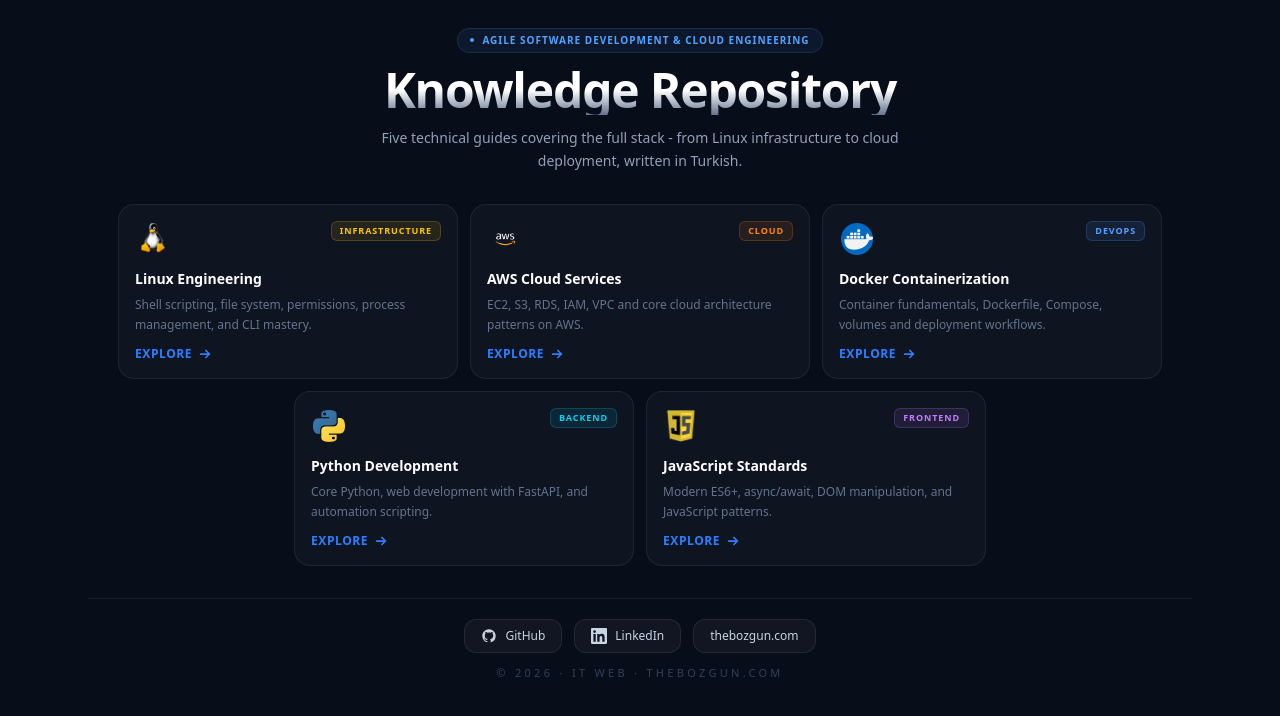
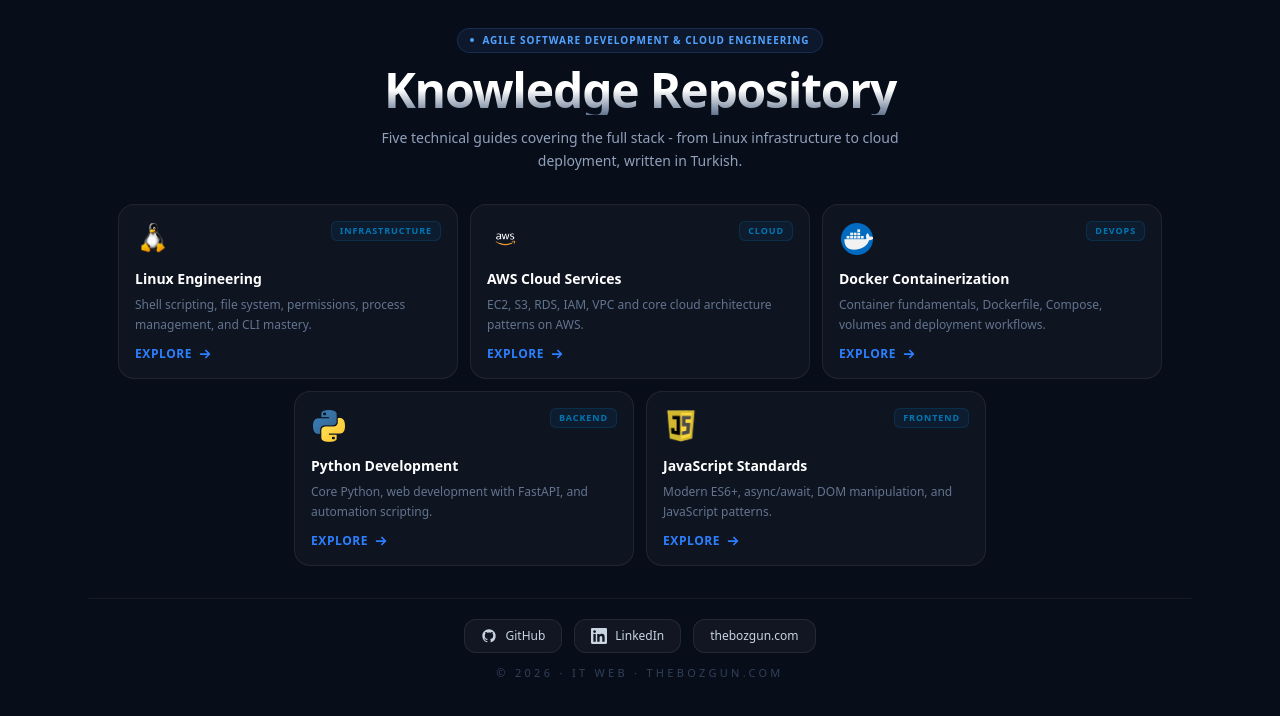
Before and after one commit to BozgunBer-2506/Knowledge-Repository, a React (Vite) app: page / in a window 1280 px wide. Shown: the top 716 px of the page. Built offline with nearby package versions, Linux system fonts and the light colour scheme.

Commit message:
style: unify tag colors to LinkedIn blue

```diff
--- a/src/App.jsx
+++ b/src/App.jsx
@@ -43,11 +43,11 @@ const guides = [
 ];
 
 const tagColors = {
-  Infrastructure: "text-yellow-400 bg-yellow-400/10 border-yellow-400/20",
-  Cloud: "text-orange-400 bg-orange-400/10 border-orange-400/20",
-  DevOps: "text-blue-400 bg-blue-400/10 border-blue-400/20",
-  Backend: "text-cyan-400 bg-cyan-400/10 border-cyan-400/20",
-  Frontend: "text-purple-400 bg-purple-400/10 border-purple-400/20",
+  Infrastructure: "text-[#0077B5] bg-[#0077B5]/10 border-[#0077B5]/20",
+  Cloud: "text-[#0077B5] bg-[#0077B5]/10 border-[#0077B5]/20",
+  DevOps: "text-[#0077B5] bg-[#0077B5]/10 border-[#0077B5]/20",
+  Backend: "text-[#0077B5] bg-[#0077B5]/10 border-[#0077B5]/20",
+  Frontend: "text-[#0077B5] bg-[#0077B5]/10 border-[#0077B5]/20",
 };
 
 const GitHubIcon = () => (
```
